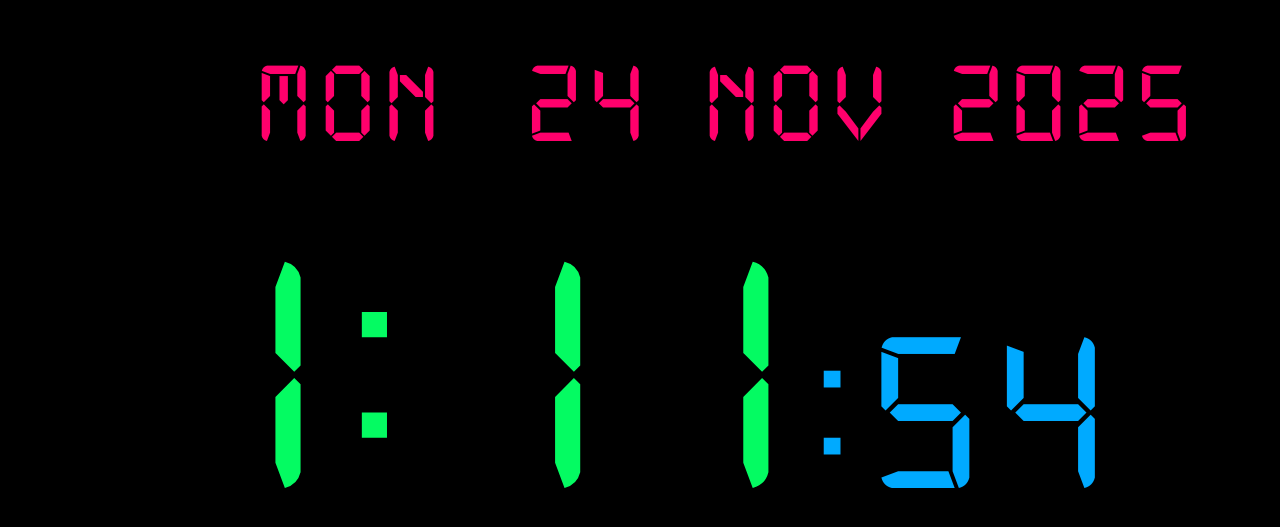
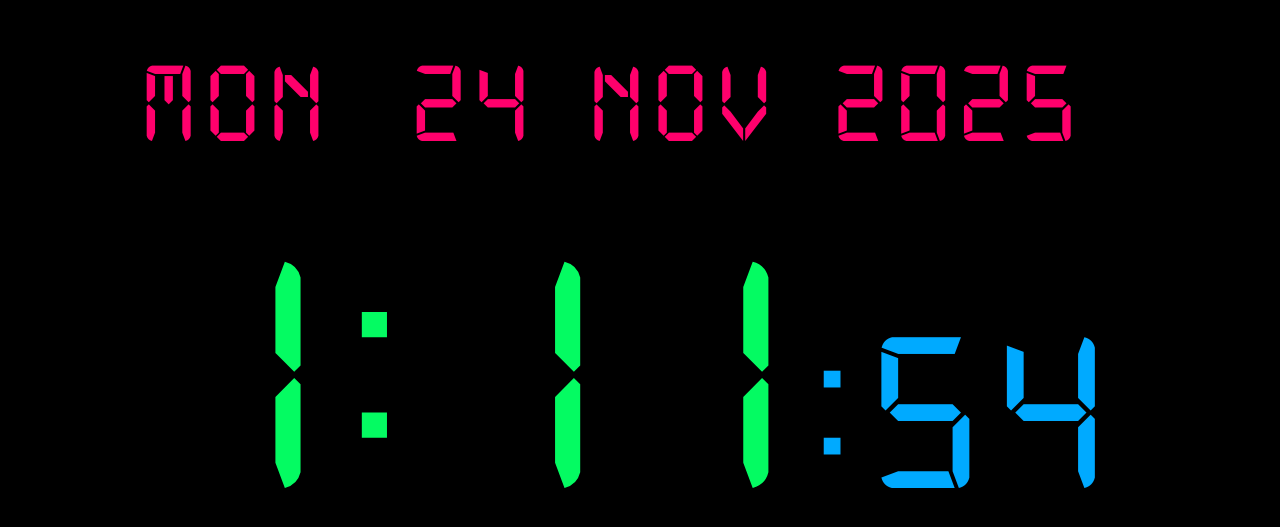
Before and after one commit to mike-seger/7-segment-screen-clock-web, a plain HTML site: page index.html in a window 1280 px wide. Shown: the part 155-682 px from the top of the page. Drawn offline with Linux system fonts and the light colour scheme.

Commit message:
updated doc

```diff
--- a/style.css
+++ b/style.css
@@ -54,7 +54,7 @@ html, body {
     font-size: min(16vh, 9vw);
     /* color: #fb04ad; */
     color: #ff006c;
-    margin-left: 2em
+    margin-left: 0 2em
      /* color: #e6000f; */
 }
 
```
